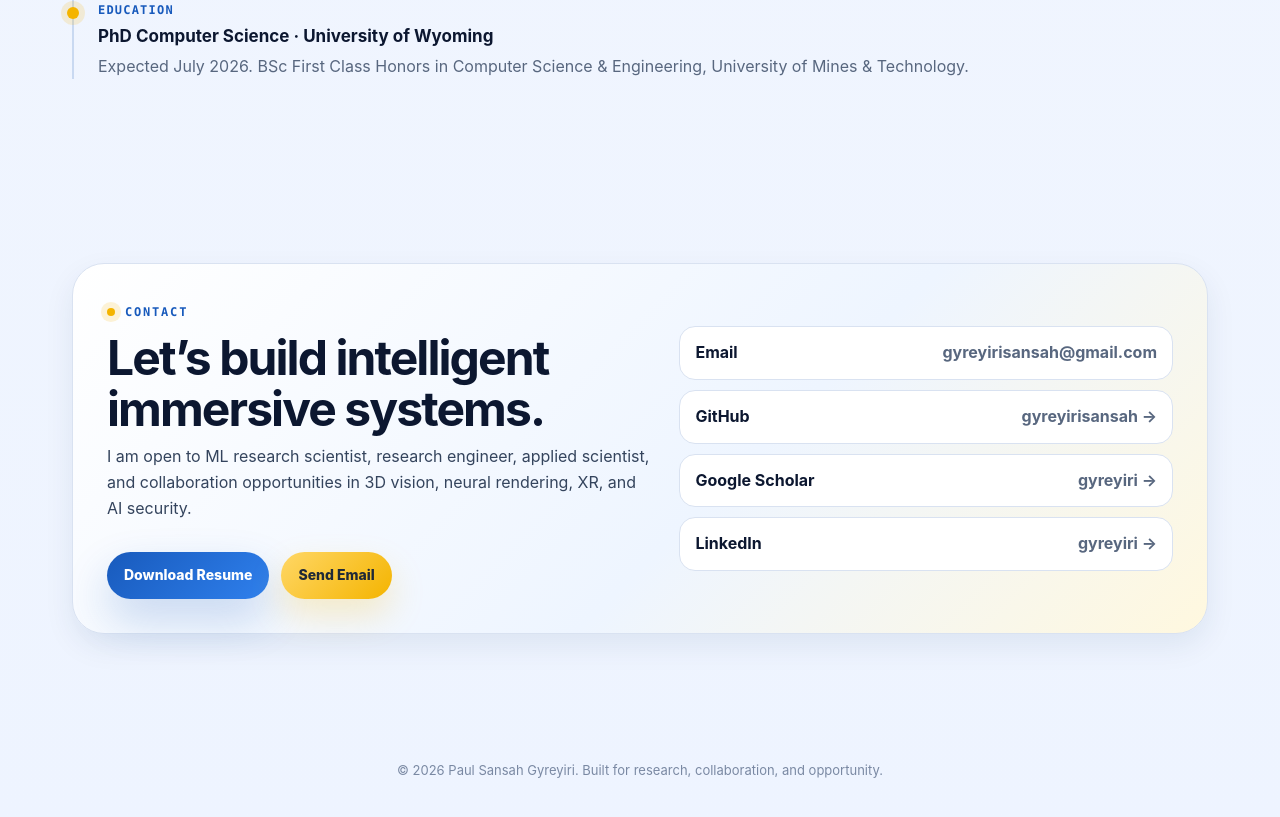
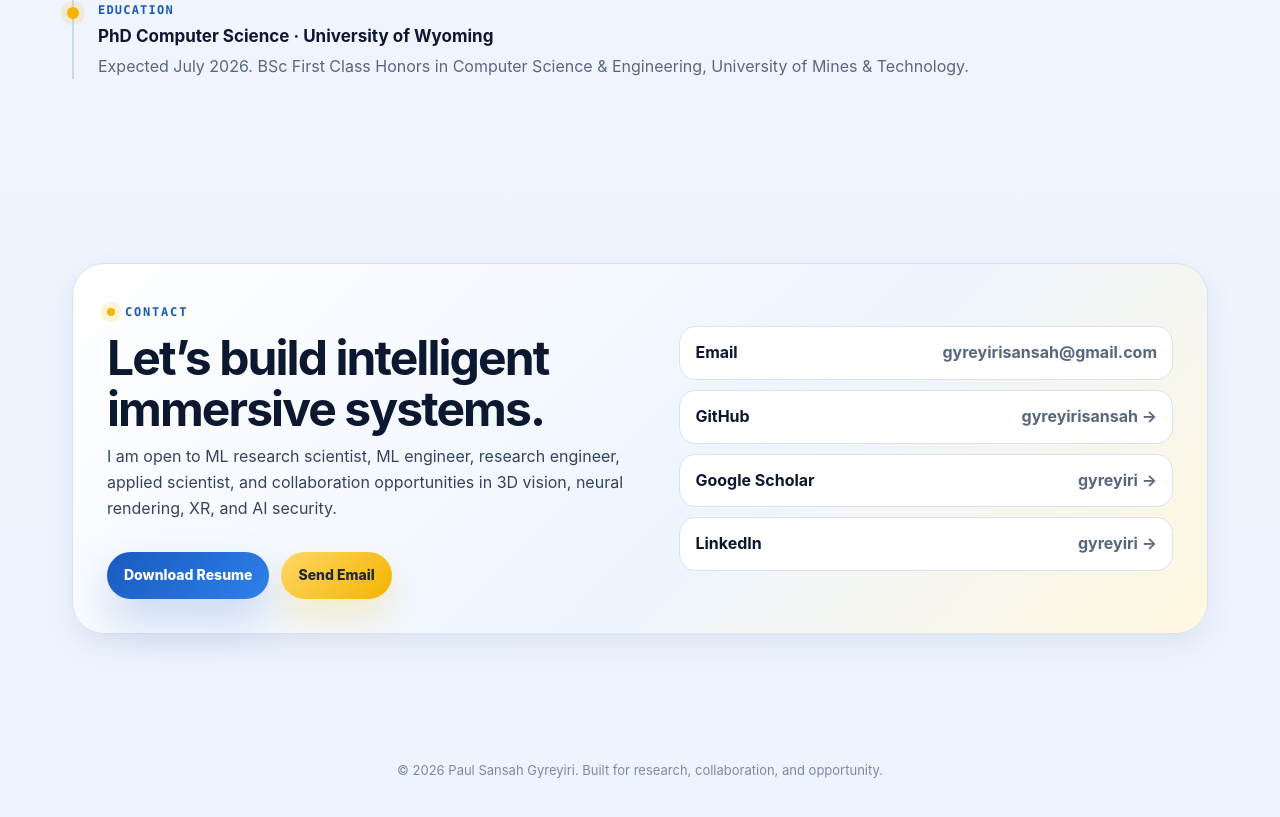
Before and after one commit to gyreyirisansah/gyreyirisansah.github.io, a plain HTML site: page index.html in a window 1280 px wide. Shown: the part 5990-6807 px from the top of the page. Drawn offline with Linux system fonts and the light colour scheme.

Commit message:
Update index.html

```diff
--- a/index.html
+++ b/index.html
@@ -397,7 +397,7 @@
           <div>
             <div class="eyebrow">Contact</div>
             <h2>Let’s build intelligent immersive systems.</h2>
-            <p>I am open to ML research scientist, research engineer, applied scientist, and collaboration opportunities in 3D vision, neural rendering, XR, and AI security.</p>
+            <p>I am open to ML research scientist, ML engineer, research engineer, applied scientist, and collaboration opportunities in 3D vision, neural rendering, XR, and AI security.</p>
             <div class="hero-actions">
               <a class="btn primary" href="assets/Gyreyiri Paul Sansah resume_ggl.pdf" download>Download Resume</a>
               <a class="btn yellow" href="mailto:gyreyirisansah@gmail.com">Send Email</a>
```
